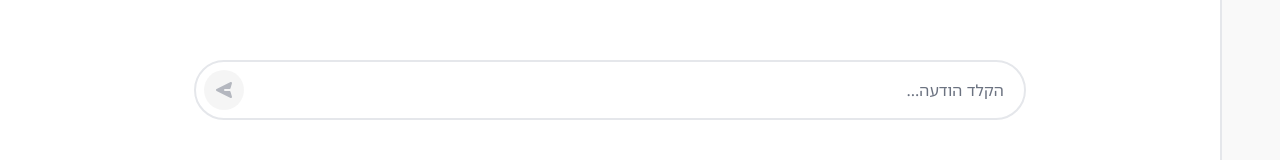
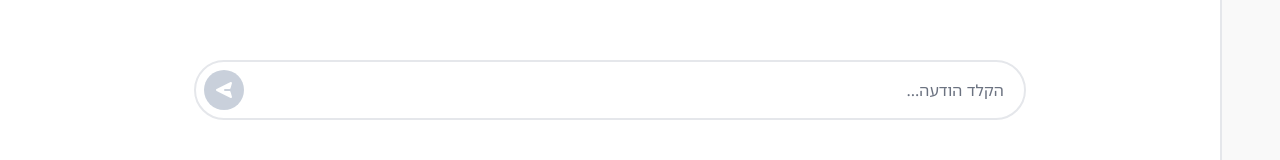
Before and after one commit to Kiloma-Advanced-Solutions/PLG_AI, a Next.js app: page /chat/new in a window 1280 px wide. Shown: the part 381-541 px from the top of the page. Built offline with nearby package versions, Linux system fonts and the light colour scheme.

Commit message:
change send button colors

```diff
--- a/src/app/globals.css
+++ b/src/app/globals.css
@@ -60,7 +60,7 @@
   --user-message-text: #0d0d0d;
   --scroll-bar-color: #cbd5e1;
   --scroll-bar-color-hover: #94a3b8;
-  --send-button-bg: #ececec;
+  --send-button-bg: var(--scroll-bar-color-hover);
   --inverse-text: var(--background-color);
   --inverse-text-muted: #ffffffcc;
 
@@ -90,7 +90,7 @@
   --user-message-text: #ffffff;
   --scroll-bar-color: #5a5a5a;
   --scroll-bar-color-hover: #8a8a8a;
-  --send-button-bg: #424242;
+  --send-button-bg: var(--scroll-bar-color-hover);
   --inverse-text: #ffffff;
   --inverse-text-muted: #ffffffcc;
 
--- a/src/components/chat-container-component/chat-container-component.module.css
+++ b/src/components/chat-container-component/chat-container-component.module.css
@@ -45,7 +45,7 @@
   margin-bottom: 1rem;
   /* color: var(--text-primary); */
   font-size: 2rem;
-  background: linear-gradient(135deg, var(--app-color-1) 20%, var(--app-color-2) 80%);
+  background: linear-gradient(135deg, var(--app-color-1) 0%, var(--app-color-2) 100%);
   -webkit-background-clip: text;
   -webkit-text-fill-color: transparent;
   background-clip: text;
--- a/src/components/input-message-container/input-message-container.module.css
+++ b/src/components/input-message-container/input-message-container.module.css
@@ -75,7 +75,7 @@
   width: 2.5rem;
   height: 2.5rem;
   background-color: var(--send-button-bg);
-  color: var(--text-secondary);
+  color: var(--background-color);
   border: none;
   border-radius: 50%;
   cursor: pointer;
```
